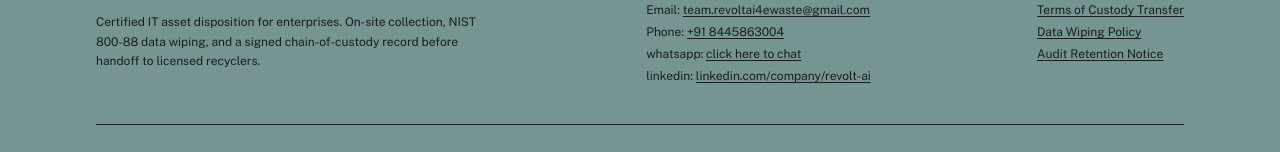
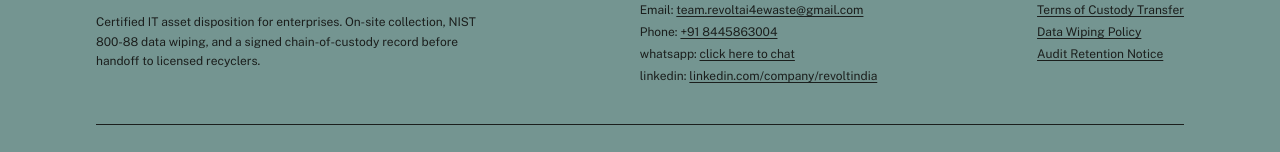
Before and after one commit to tejasvswipe/ReVolt-AI, a Next.js app: page / in a window 1280 px wide. Shown: the part 7296-7448 px from the top of the page. Built offline with nearby package versions, Linux system fonts and the light colour scheme.

Commit message:
i think i will nnot gonna touch this file again.

```diff
--- a/app/page.tsx
+++ b/app/page.tsx
@@ -108,10 +108,10 @@ export default function Home() {
                 </li>
                 <li> linkedin:{" "}
                   <a
-                    href="https://www.linkedin.com/company/revolt-ai"
+                    href="https://www.linkedin.com/company/revoltindia"
                     className="underline decoration-copper/30 underline-offset-2 transition-colors hover:text-ink hover:decoration-copper"
                   >
-                    linkedin.com/company/revolt-ai
+                    linkedin.com/company/revoltindia
                   </a>
                 </li>
               </ul>
```
Also changed, not shown: 1 other file (tests, documents, lock files or other folders).
